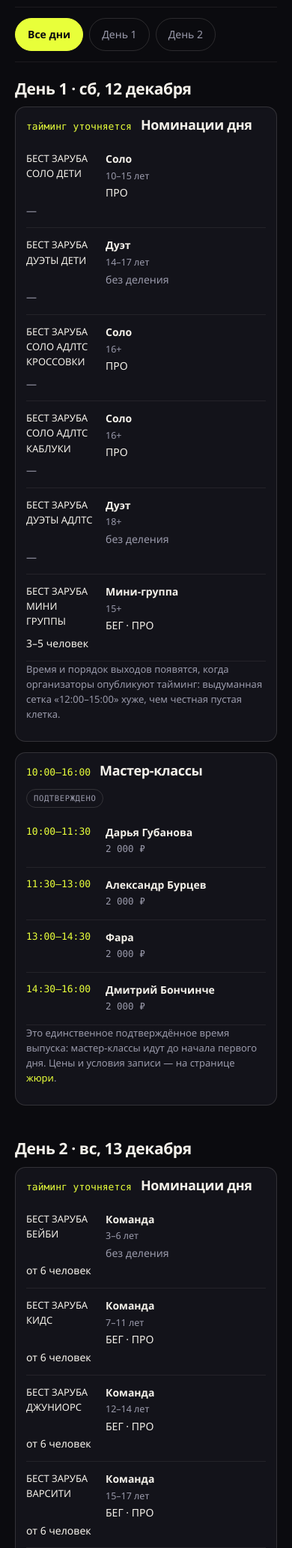
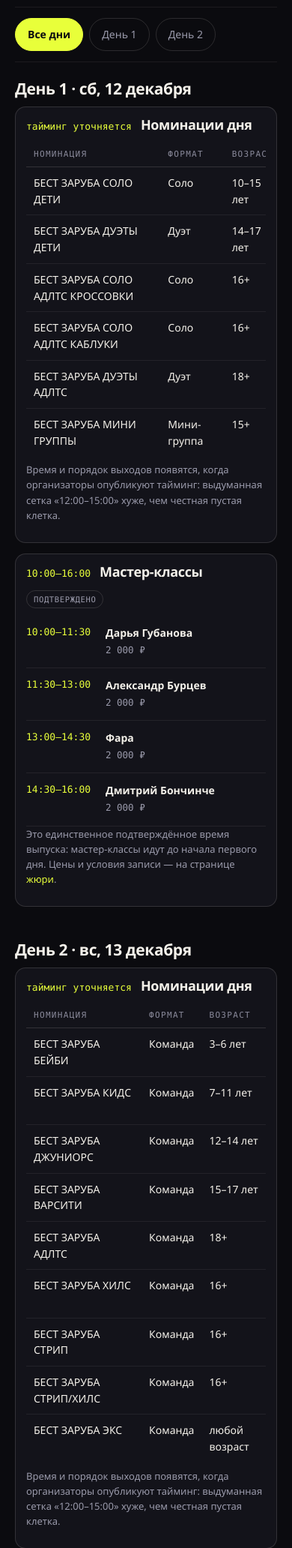
Before and after one commit to NikNikRich/zaruba, a FastAPI app: page /schedule in a window 390 px wide. Shown: the part 225-2289 px from the top of the page at 75% size. Run offline with FastAPI, Linux system fonts and the light colour scheme.

Commit message:
fix: широкие таблицы — скролл внутри .table-wrap, карточки только для 4 колонок
На телефоне таблица «Номинации дня» (5 колонок) попадала в карточный режим, рассчитанный на четыре колонки: пятая ячейка «Состав» падала в авто-строку сетки. Теперь таблицы с 5+ колонками помечаются table--wide, оборачиваются в .table-wrap и прокручиваются внутри него (max-width: 100%, overscroll-behavior-x: contain, тонкий скроллбар) — страница по горизонтали не распирается. Затронуты оба дня расписания и страница студии.

Проверено: pytest (93.14%), ruff check, ruff format --check, mypy, python -m zaruba.content check, tools/check_md_tables.py, tools/check_md_chars.py, tools/check_html.py.

```diff
--- a/src/zaruba/static/style.css
+++ b/src/zaruba/static/style.css
@@ -422,9 +422,21 @@ a.shot__frame:hover, a.shot__frame:focus-visible { border-color: rgba(232, 255,
 /* Результаты: колонок больше, чем в расписании, поэтому на телефоне таблица
    прокручивается, а не превращается в карточки (карточная сетка рассчитана
    на четыре колонки и с шестью разъезжается). */
-.table-wrap { overflow-x: auto; margin: 0 0 8px; }
+.table-wrap {
+  overflow-x: auto;
+  /* Широкая таблица не распирает страницу: скролл живёт в контейнере,
+     а свайп не «протекает» на body. Скроллбар — тонкий, как у меню. */
+  max-width: 100%;
+  overscroll-behavior-x: contain;
+  scrollbar-width: thin;
+  scrollbar-color: var(--line) transparent;
+  margin: 0 0 8px;
+}
 .table--results { min-width: 480px; }
 .table--results td:first-child { width: 64px; }
+/* Пять колонок в карточки не раскладываются: такая таблица остаётся таблицей
+   и прокручивается внутри `.table-wrap`, как результаты (§6.20). */
+.table--wide { min-width: 520px; }
 
 .badge {
   display: inline-flex;
@@ -576,26 +588,34 @@ a.shot__frame:hover, a.shot__frame:focus-visible { border-color: rgba(232, 255,
 }
 
 /* §6.20: таблица расписания на телефоне — карточки, без горизонтального скролла.
-   Таблицы результатов (`table--results`) из этого правила исключены: у них
-   шесть колонок, и карточная сетка на четыре их не раскладывает. */
+   Исключены таблицы результатов (`table--results`, 6–7 колонок) и широкие
+   (`table--wide`, 5 колонок): карточная сетка рассчитана на четыре колонки,
+   а пятая ячейка падала в авто-строку. Такие таблицы прокручиваются внутри
+   `.table-wrap` — страница при этом не распирается. */
 @media (max-width: 640px) {
-  .table:not(.table--results),
-  .table:not(.table--results) tbody,
-  .table:not(.table--results) tr,
-  .table:not(.table--results) td { display: block; }
-  .table:not(.table--results) thead { display: none; }
-  .table:not(.table--results) tr {
+  .table:not(.table--results):not(.table--wide),
+  .table:not(.table--results):not(.table--wide) tbody,
+  .table:not(.table--results):not(.table--wide) tr,
+  .table:not(.table--results):not(.table--wide) td { display: block; }
+  .table:not(.table--results):not(.table--wide) thead { display: none; }
+  .table:not(.table--results):not(.table--wide) tr {
     display: grid;
     grid-template-columns: 96px 1fr;
     gap: 2px 10px;
     padding: 12px 0;
     border-bottom: 1px solid var(--line2);
   }
-  .table:not(.table--results) td { border: 0; padding: 0; }
-  .table:not(.table--results) td:nth-child(1) { grid-column: 1; grid-row: 1 / span 3; font-size: 13px; }
-  .table:not(.table--results) td:nth-child(2) { grid-column: 2; font-weight: 600; }
-  .table:not(.table--results) td:nth-child(3) { grid-column: 2; font-size: 12.5px; color: var(--muted); }
-  .table:not(.table--results) td:nth-child(4) { grid-column: 2; }
+  .table:not(.table--results):not(.table--wide) td { border: 0; padding: 0; }
+  .table:not(.table--results):not(.table--wide) td:nth-child(1) {
+    grid-column: 1; grid-row: 1 / span 3; font-size: 13px;
+  }
+  .table:not(.table--results):not(.table--wide) td:nth-child(2) {
+    grid-column: 2; font-weight: 600;
+  }
+  .table:not(.table--results):not(.table--wide) td:nth-child(3) {
+    grid-column: 2; font-size: 12.5px; color: var(--muted);
+  }
+  .table:not(.table--results):not(.table--wide) td:nth-child(4) { grid-column: 2; }
   .block { padding: 14px; }
   .filters label { flex: 1 1 140px; }
   .filters select { width: 100%; }
--- a/src/zaruba/templates/pages/schedule.html
+++ b/src/zaruba/templates/pages/schedule.html
@@ -62,7 +62,8 @@
       <span class="block-time">тайминг уточняется</span>
       <h3>Номинации дня</h3>
     </header>
-    <table class="table">
+    <div class="table-wrap">
+      <table class="table table--wide">
         <caption class="sr-only">Номинации дня {{ day.day }}</caption>
         <thead>
           <tr>
@@ -85,6 +86,7 @@
           {% endfor %}
         </tbody>
       </table>
+    </div>
     <p class="muted small">Время и порядок выходов появятся, когда организаторы опубликуют
     тайминг: выдуманная сетка «12:00–15:00» хуже, чем честная пустая клетка.</p>
   </article>
--- a/src/zaruba/templates/pages/studio.html
+++ b/src/zaruba/templates/pages/studio.html
@@ -56,7 +56,8 @@
 <section class="section">
   <h2>Выступления</h2>
   {% if performances %}
-  <table class="table">
+  <div class="table-wrap">
+    <table class="table table--wide">
       <caption class="sr-only">Выступления студии {{ view.studio.name }}</caption>
       <thead>
         <tr>
@@ -79,6 +80,7 @@
         {% endfor %}
       </tbody>
     </table>
+  </div>
   {% else %}
   <p class="empty">Выступлений нет. <a href="/performances">Каталог выступлений</a> и
   <a href="/schedule">расписание</a> покажут всю программу выпуска.</p>
```
Also changed, not shown: docs/06-info-section.md (+6 -1 lines), tests/test_pages.py (+25 -0 lines), tests/test_styles.py (+22 -0 lines). Lines whose indentation alone changed are shown as unchanged.
